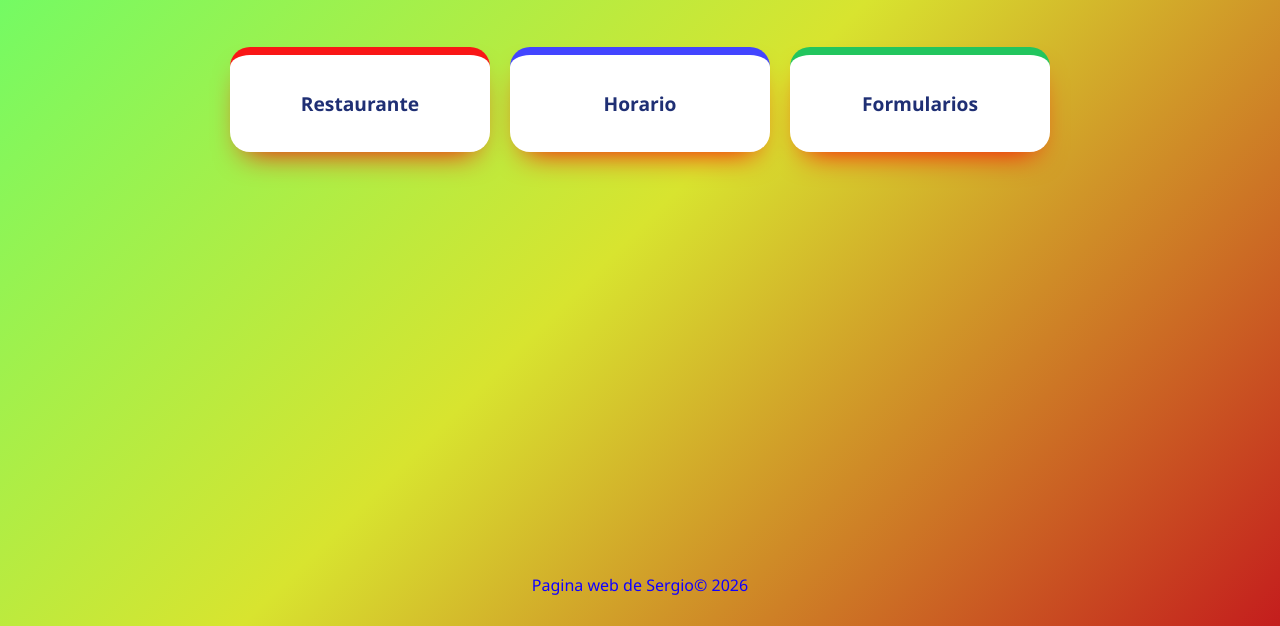
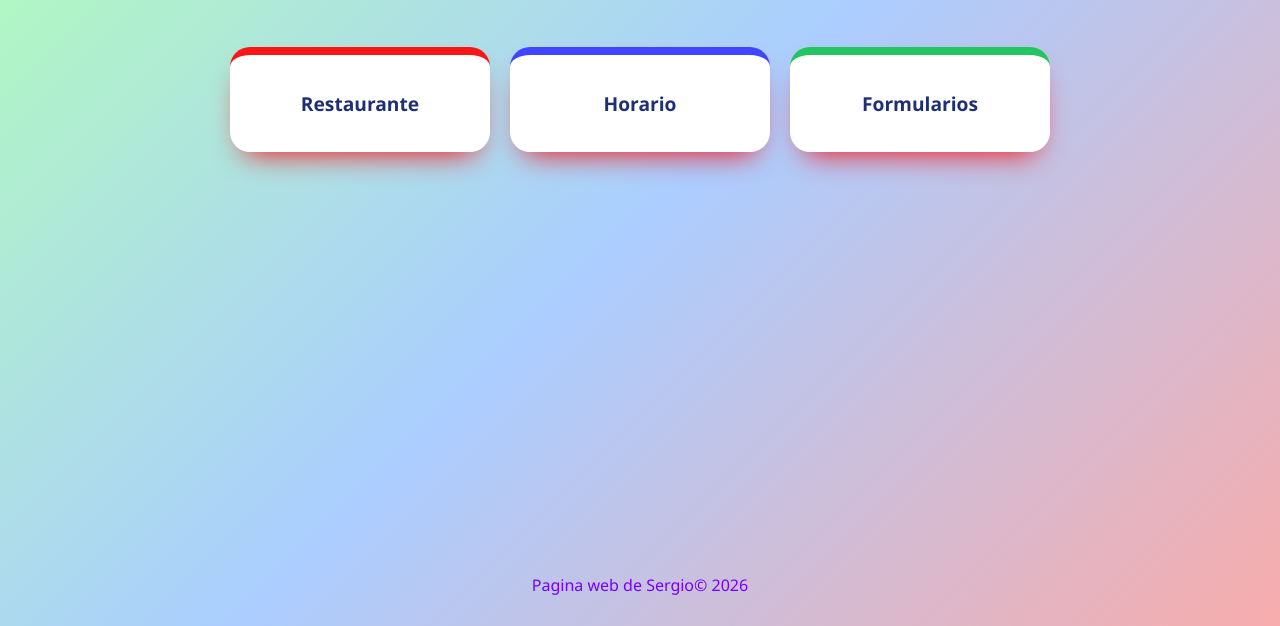
Before and after one commit to montesruru833/montesruru833.github.io, a plain HTML site: page index.html in a window 1280 px wide. Shown: the part 174-800 px from the top of the page. Drawn offline with Linux system fonts and the light colour scheme.

Commit message:
Update principal.css

```diff
--- a/principal.css
+++ b/principal.css
@@ -7,7 +7,7 @@ body {
   font-family: "Segoe UI", system-ui, Arial, sans-serif;
   color: #1f2347;
   text-align: center;
-  background: linear-gradient(135deg, #60ff6e 0%, #d8e42f 50%, #c41d1d 100%);
+  background: linear-gradient(135deg, #b2ffb8 0%, #abcdff 50%, #f8acac 100%);
   background-attachment: fixed;
   cursor: url(./Restaurante/imagenes_cursor/mano.cur), auto;
 }
@@ -82,7 +82,7 @@ aside:empty {
 /* Pie */
 .pie {
   padding: 30px 10px;
-  color: #1100ff;
+  color: #7700ff;
 }
 
 /* Móvil  */
```
